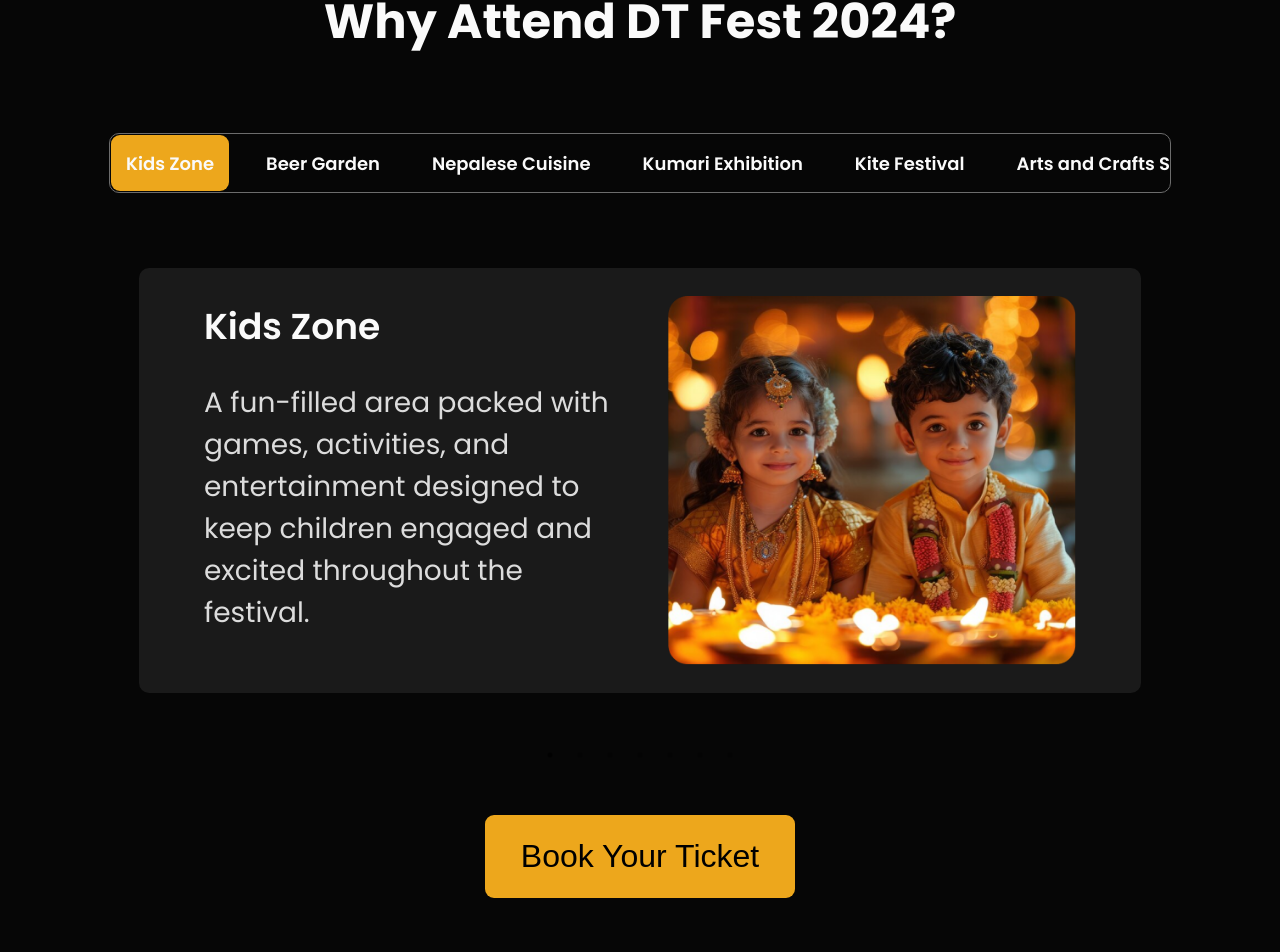
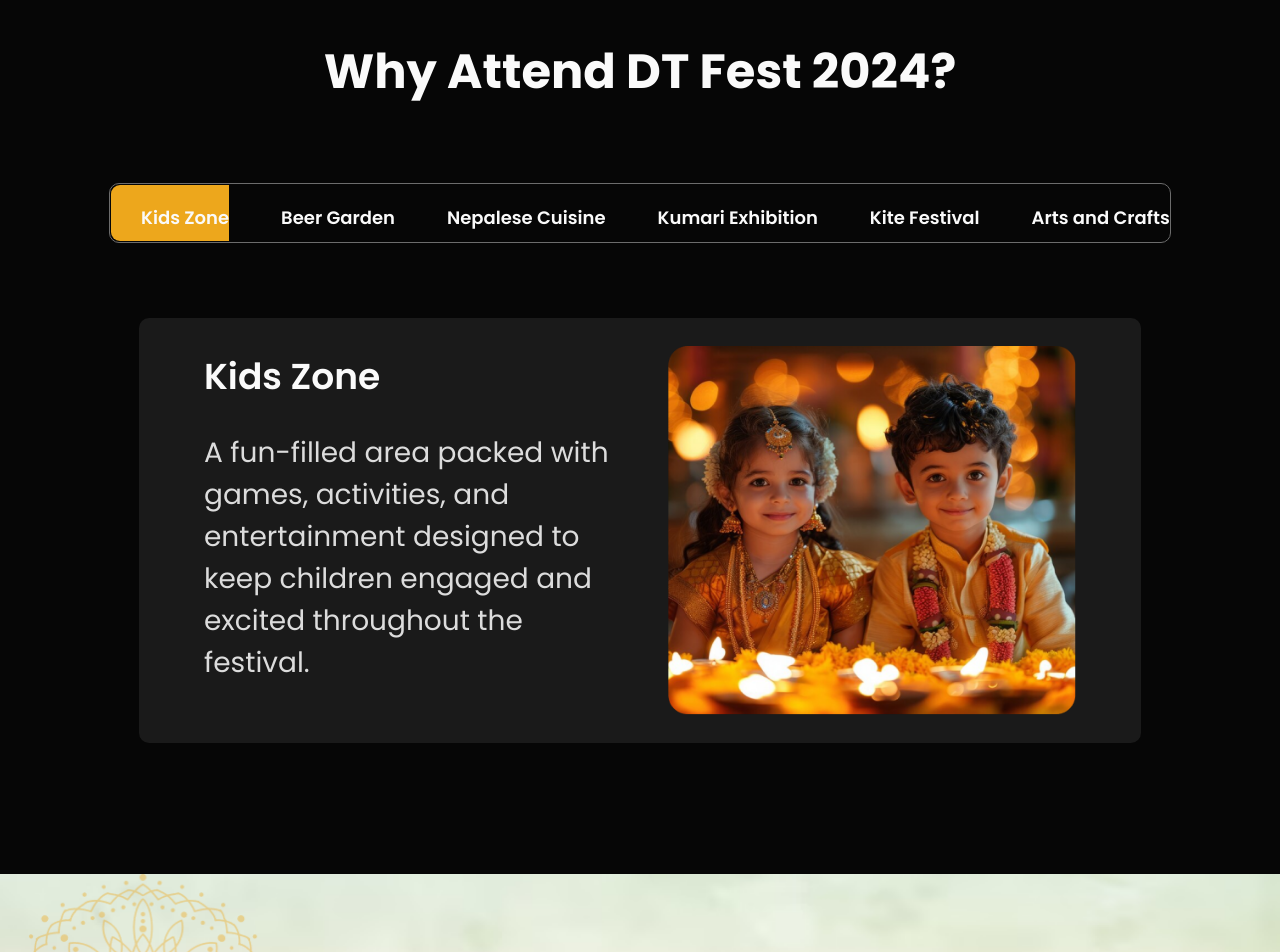
Before and after one commit to ArbitChaudhary/new-3e, a Next.js app: page / in a window 1280 px wide. Shown: the part 1806-2758 px from the top of the page. Built offline with nearby package versions, Linux system fonts and the light colour scheme; some icons are missing.

Commit message:
hero section height fixed

```diff
--- a/components/home/why_attend/swioer/content.module.scss
+++ /dev/null
@@ -1,19 +0,0 @@
-@import "styles/constants.scss";
-
-.content {
-  overflow: hidden;
-  position: relative;
-  /* height: 200px; Adjust as needed */
-}
-
-.content_wrapper {
-  display: flex;
-  transition: transform 0.3s ease;
-  will-change: transform;
-}
-
-.content_item {
-  min-width: 100%;
-  box-sizing: border-box;
-  padding: 20px;
-}
--- a/components/home/why_attend/swioer/navbar.module.scss
+++ b/components/home/why_attend/swiper/swiper.module.scss
@@ -1,63 +1,4 @@
-/* .navbar {
-   position: relative;
-   display: flex;
-   flex-direction: column;
-   background: #f5f5f5;
-   border-bottom: 1px solid #ddd;
- }
-
- .navbar-items {
-   display: flex;
-   overflow-x: auto;
- }
-
- .navbar-item {
-   padding: 10px 20px;
-   cursor: pointer;
-   white-space: nowrap;
- }
-
- .navbar-item.active {
-   font-weight: bold;
- }
-
- .underline {
-   position: absolute;
-   bottom: 0;
-   height: 2px;
-   background: #007bff;
-   transition: transform 0.3s ease;
- }
-  */
-
-@import "styles/constants";
-
-.navbar {
-  position: relative;
-  display: flex;
-  flex-direction: column;
-  background: #f5f5f5;
-  border-bottom: 1px solid #ddd;
-  max-width: 300px;
-  overflow: auto;
-  white-space: nowrap;
-}
-
-.navbar_items {
-  display: flex;
-  flex-wrap: nowrap;
-  overflow-x: auto;
-}
-
-.navbar_item {
-  padding: 10px 20px;
-  cursor: pointer;
-  white-space: nowrap;
-}
-
-.navbar_item.active {
-  font-weight: bold;
-}
+@import "styles/constants.scss";
 
 .list_container {
   display: flex;
@@ -68,11 +9,11 @@
   padding: 1px;
   border: 1px solid #6c6c6c;
   border-radius: 10px;
-  overflow-x: auto;
+  overflow-x: scroll;
   overflow-y: hidden;
   margin: 75px 0;
   scroll-behavior: smooth;
-  // scroll-snap-type: x mandatory;
+  scroll-snap-type: x mandatory;
 
   @media (max-width: $breakpoint-md) {
     margin-top: 35px;
--- /dev/null
+++ b/components/home/why_attend/swiper/swiper.tsx
@@ -0,0 +1,73 @@
+import React, { useEffect, useRef, useState } from "react";
+import styles from "./swiper.module.scss";
+import { title } from "process";
+import Slider from "react-slick";
+
+interface SliderProps {
+  title: string[];
+  content: React.ReactElement[];
+}
+
+function ContentSlider({ title, content }: SliderProps) {
+  const [activeIndex, setAactiveIndex] = useState<number>(0);
+  const [nav1, setNav1] = useState<Slider | null>(null);
+  const [nav2, setNav2] = useState<Slider | null>(null);
+  const sliderRef1 = useRef<Slider>(null);
+  const sliderRef2 = useRef<Slider>(null);
+
+  useEffect(() => {
+    setNav1(sliderRef1.current);
+    setNav2(sliderRef2.current);
+  }, []);
+
+  const handleClick = (index: number) => {
+    setAactiveIndex(index);
+    sliderRef2.current?.slickGoTo(index);
+  };
+
+  const handleAfterChange = (index: number) => {
+    setAactiveIndex(index); // Update isActive when the slide changes
+  };
+  return (
+    <div>
+      <div className={styles.list_container}>
+        {title.map((item, index) => (
+          <Slider
+            asNavFor={nav1 ?? undefined}
+            ref={sliderRef2}
+            slidesToShow={1}
+            infinite={false}
+            variableWidth
+            arrows={false}
+          >
+            <div
+              key={index}
+              onClick={() => handleClick(index)}
+              className={
+                activeIndex === index ? styles.selected_title : styles.title
+              }
+            >
+              {item}
+            </div>
+          </Slider>
+        ))}
+      </div>
+      <Slider
+        asNavFor={nav1 ?? undefined}
+        ref={sliderRef1}
+        swipeToSlide
+        focusOnSelect
+        arrows={false}
+        infinite={false}
+        afterChange={handleAfterChange} // Callback to handle slide change
+        initialSlide={activeIndex}
+      >
+        {content.map((item, index) => (
+          <div key={index}>{item}</div>
+        ))}
+      </Slider>
+    </div>
+  );
+}
+
+export default ContentSlider;
--- a/components/home/why_attend/why_attend.tsx
+++ b/components/home/why_attend/why_attend.tsx
@@ -8,20 +8,45 @@ import KumariExhibition from "./kumari_exihibition/kumari_exhibition";
 import KitesFestival from "./kites_festival/kites_festival";
 import ArtsAndCrafts from "./arts_and_crafts/arts_and_crafts";
 import DashainShopping from "./dashai_shopping/dashain_shopping";
-import Navbar from "./swioer/navbar";
-import Contentess from "./swioer/content";
 
 import "slick-carousel/slick/slick.css";
 import "slick-carousel/slick/slick-theme.css";
+import ContentSlider from "./swiper/swiper";
 
-const whyList = [
-  "Kids Zone",
-  "Beer Garden",
-  "Nepalese Cuisine",
-  "Kumari Exhibition",
-  "Kite Festival",
-  "Arts and Crafts Section",
-  "Dashain Shopping",
+interface IWhyList {
+  title: string;
+  content: React.ReactElement;
+}
+
+const whyList: IWhyList[] = [
+  {
+    title: "Kids Zone",
+    content: <KidsZone />,
+  },
+  {
+    title: "Beer Garden",
+    content: <BeerGarden />,
+  },
+  {
+    title: "Nepalese Cuisine",
+    content: <Cuisine />,
+  },
+  {
+    title: "Kumari Exhibition",
+    content: <KumariExhibition />,
+  },
+  {
+    title: "Kite Festival",
+    content: <KitesFestival />,
+  },
+  {
+    title: "Arts and Crafts Section",
+    content: <ArtsAndCrafts />,
+  },
+  {
+    title: "Dashain Shopping",
+    content: <DashainShopping />,
+  },
 ];
 
 const mainSettings = {
@@ -37,161 +62,95 @@ const mainSettings = {
   cssEase: "linear",
 };
 
+// function WhyAttend() {
+//   const [isActive, setIsActive] = useState<number>(0);
+//   const sliderRef = useRef<Slider>(null); // Ref for the Slider component
+//   const listContainerRef = useRef<HTMLDivElement>(null);
+
+//   const handleClick = (index: number) => {
+//     setIsActive(index);
+//     sliderRef.current?.slickGoTo(index); // Change the slide based on the clicked item
+//   };
+
+//   // const handleAfterChange = (index: number) => {
+//   //   setIsActive(index); // Update isActive when the slide changes
+//   // };
+
+//   const handleAfterChange = (index: number) => {
+//     setIsActive(index); // Update isActive when the slide changes
+
+//     // Scroll the list container to ensure the active item is in view
+//     const listContainer = listContainerRef.current;
+//     if (listContainer) {
+//       const itemWidth = listContainer.children[index].clientWidth;
+//       const offset = index * itemWidth;
+//       listContainer.scrollTo({
+//         left: offset,
+//         behavior: "smooth",
+//       });
+//     }
+//   };
+
+//   return (
+//     <main>
+//       <div className={styles.container}>
+//         <div className={styles.why_attend}>
+//           <div className={styles.header}>Why Attend DT Fest 2024?</div>
+//           <div className={styles.list_container} ref={listContainerRef}>
+//             {whyList.map((item, index) => (
+//               <div
+//                 key={index}
+//                 className={
+//                   isActive === index ? styles.selected_title : styles.title
+//                 }
+//                 onClick={() => handleClick(index)}
+//               >
+//                 {item}
+//               </div>
+//             ))}
+//           </div>
+//           <div>
+//             <Slider
+//               {...mainSettings}
+//               ref={sliderRef}
+//               afterChange={handleAfterChange} // Callback to handle slide change
+//               initialSlide={isActive} // Set the initial slide based on isActive
+//             >
+//               <KidsZone />
+//               <BeerGarden />
+//               <Cuisine />
+//               <KumariExhibition />
+//               <KitesFestival />
+//               <ArtsAndCrafts />
+//               <DashainShopping />
+//             </Slider>
+//           </div>
+//           <div className={styles.button_container}>
+//             <button>
+//               <a href="http://ticketfam.com/" target="_black">
+//                 Book Your Ticket
+//               </a>
+//             </button>
+//           </div>
+//         </div>
+//       </div>
+//     </main>
+//   );
+// }
+
+// export default WhyAttend;
+
 function WhyAttend() {
-  const [isActive, setIsActive] = useState<number>(0);
-  const sliderRef = useRef<Slider>(null); // Ref for the Slider component
-  const listContainerRef = useRef<HTMLDivElement>(null);
-
-  const handleClick = (index: number) => {
-    setIsActive(index);
-    sliderRef.current?.slickGoTo(index); // Change the slide based on the clicked item
-  };
-
-  // const handleAfterChange = (index: number) => {
-  //   setIsActive(index); // Update isActive when the slide changes
-  // };
-
-  const handleAfterChange = (index: number) => {
-    setIsActive(index); // Update isActive when the slide changes
-
-    // Scroll the list container to ensure the active item is in view
-    const listContainer = listContainerRef.current;
-    if (listContainer) {
-      const itemWidth = listContainer.children[index].clientWidth;
-      const offset = index * itemWidth;
-      listContainer.scrollTo({
-        left: offset,
-        behavior: "smooth",
-      });
-    }
-  };
-
+  const title = whyList.map((item) => item.title);
+  const content = whyList.map((item) => item.content);
   return (
-    <main>
-      <div className={styles.container}>
-        <div className={styles.why_attend}>
-          <div className={styles.header}>Why Attend DT Fest 2024?</div>
-          <div className={styles.list_container} ref={listContainerRef}>
-            {whyList.map((item, index) => (
-              <div
-                key={index}
-                className={
-                  isActive === index ? styles.selected_title : styles.title
-                }
-                onClick={() => handleClick(index)}
-              >
-                {item}
-              </div>
-            ))}
-          </div>
-          <div>
-            <Slider
-              {...mainSettings}
-              ref={sliderRef}
-              afterChange={handleAfterChange} // Callback to handle slide change
-              initialSlide={isActive} // Set the initial slide based on isActive
-            >
-              <KidsZone />
-              <BeerGarden />
-              <Cuisine />
-              <KumariExhibition />
-              <KitesFestival />
-              <ArtsAndCrafts />
-              <DashainShopping />
-            </Slider>
-          </div>
-          <div className={styles.button_container}>
-            <button>
-              <a href="http://ticketfam.com/" target="_black">
-                Book Your Ticket
-              </a>
-            </button>
-          </div>
-        </div>
+    <div className={styles.container}>
+      <div className={styles.why_attend}>
+        <div className={styles.header}>Why Attend DT Fest 2024?</div>
+        <ContentSlider title={title} content={content} />
       </div>
-    </main>
+    </div>
   );
 }
 
 export default WhyAttend;
-
-// function WhyAttend() {
-//   const navItems = [
-//     {
-//       title: "Kids Zone",
-//       content: <KidsZone />,
-//     },
-//     {
-//       title: "Beer Garden",
-//       content: <BeerGarden />,
-//     },
-//     {
-//       title: "Nepalese Cuuisine",
-//       content: <Cuisine />,
-//     },
-//     {
-//       title: "Kumari Exhibition",
-//       content: <KumariExhibition />,
-//     },
-//     {
-//       title: "Kites Festival",
-//       content: <KitesFestival />,
-//     },
-//     {
-//       title: "Arts and Crafts Section",
-//       content: <ArtsAndCrafts />,
-//     },
-//   ];
-//   const content = navItems.map((item) => <>{item.content}</>);
-//   const conten = navItems.map((item) => item.title);
-
-//   const [activeIndex, setActiveIndex] = useState(0);
-//   const navbarRef = useRef<HTMLDivElement>(null);
-
-//   useEffect(() => {
-//     const navbar = navbarRef.current;
-//     if (navbar) {
-//       const navItem = navbar.children[activeIndex] as HTMLElement;
-//       if (navItem) {
-//         navItem.scrollIntoView({ behavior: "smooth", inline: "center" });
-//       }
-//     }
-//   }, [activeIndex]);
-
-//   const handleNavClick = (index: number) => {
-//     setActiveIndex(index);
-//   };
-
-//   const handleSwipe = (direction: string) => {
-//     if (direction === "left" && activeIndex < navItems.length - 1) {
-//       setActiveIndex(activeIndex + 1);
-//     }
-//     if (direction === "right" && activeIndex > 0) {
-//       setActiveIndex(activeIndex - 1);
-//     }
-//   };
-//   return (
-//     <div>
-//       <div className={styles.container}>
-//         <div className={styles.why_attend}>
-//           <div className={styles.header}>Why Attend DT Fest 2024?</div>
-
-//           <Navbar
-//             items={conten}
-//             activeIndex={activeIndex}
-//             onItemClick={handleNavClick}
-//             ref={navbarRef}
-//           />
-//           <Contentess
-//             contents={content}
-//             activeIndex={activeIndex}
-//             onSwipe={handleSwipe}
-//             onIndexChange={setActiveIndex}
-//           />
-//         </div>
-//       </div>
-//     </div>
-//   );
-// }
-
-// export default WhyAttend;
```
Also changed, not shown: components/home/hero/hero.module.scss (+4 -4 lines), components/home/vendors/vendors.tsx (+11 -3 lines), components/home/why_attend/swioer/content.tsx (deleted, +0 -39 lines), components/home/why_attend/swioer/navbar.tsx (deleted, +0 -41 lines).
